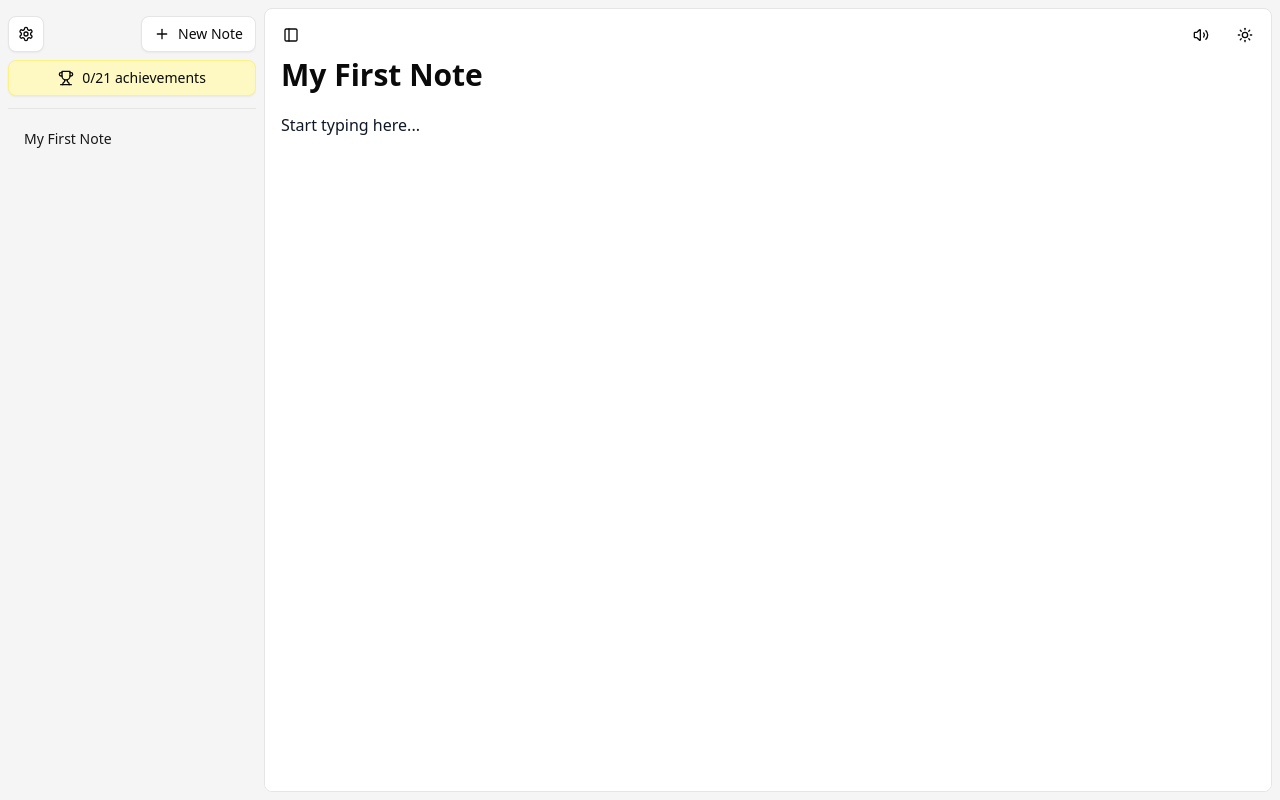
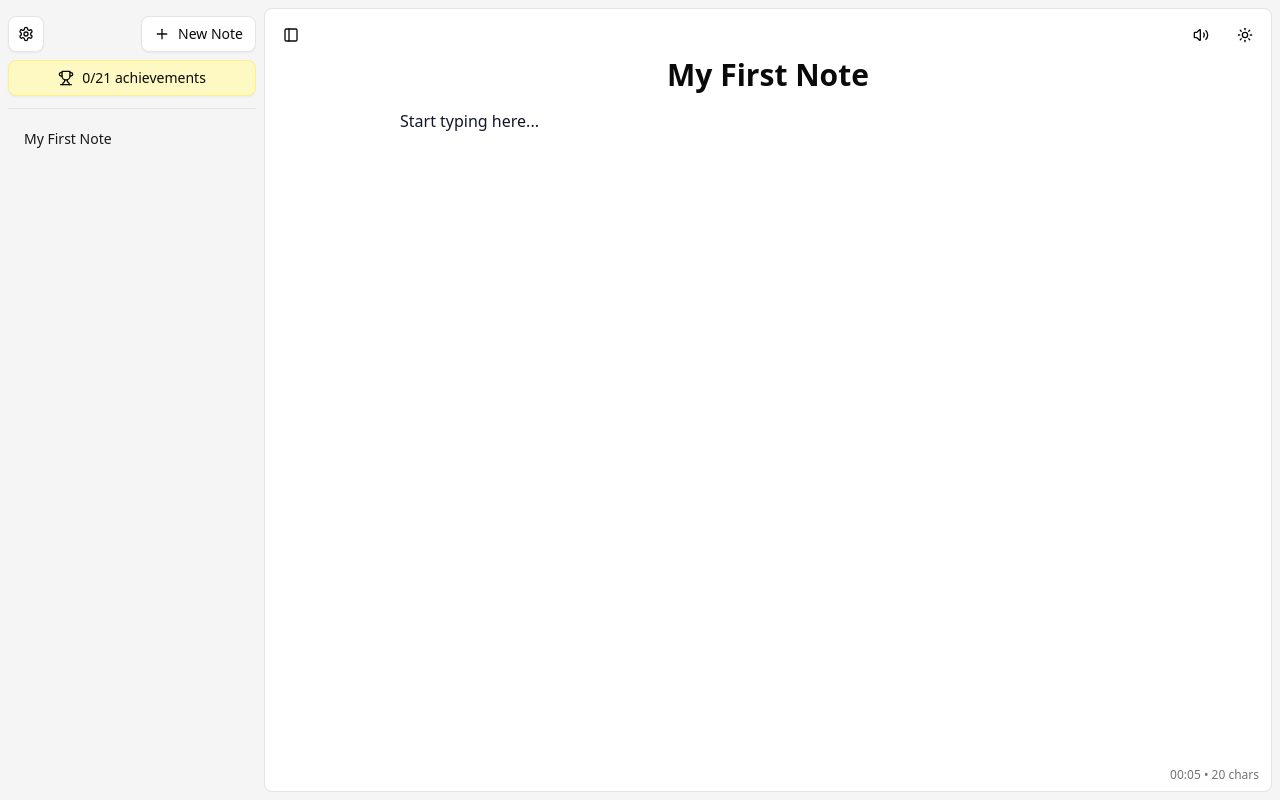
Before and after one commit to Ekimerton/clicky-notepad, a Next.js app: page / in a window 1280 px wide. Built offline with nearby package versions, Linux system fonts and the light colour scheme; no server answers.

Commit message:
Added timer and characters count

```diff
--- a/src/app/page.js
+++ b/src/app/page.js
@@ -14,10 +14,21 @@ import { MuteToggle } from "@/components/MuteToggle";
 export default function Home() {
   const { selectedNote, updateNote } = useNotes();
   const [mounted, setMounted] = useState(false);
+  const [elapsedTime, setElapsedTime] = useState(0);
 
   useEffect(() => {
     setMounted(true);
   }, []);
+
+  useEffect(() => {
+    if (mounted) {
+      const intervalId = setInterval(() => {
+        setElapsedTime((prevTime) => prevTime + 1);
+      }, 1000);
+
+      return () => clearInterval(intervalId);
+    }
+  }, [mounted]);
 
   const handleTitleChange = (event) => {
     if (selectedNote) {
@@ -32,13 +43,22 @@ export default function Home() {
     }
   };
 
+  const formatTime = (totalSeconds) => {
+    const minutes = Math.floor(totalSeconds / 60);
+    const seconds = totalSeconds % 60;
+    return `${String(minutes).padStart(2, "0")}:${String(seconds).padStart(
+      2,
+      "0"
+    )}`;
+  };
+
   if (!mounted) {
     return <div className="h-full w-full"></div>;
   }
 
   return (
     <div
-      className={`flex flex-col border border-neutral-200 dark:border-neutral-700 bg-white dark:bg-neutral-800 rounded-md h-full overflow-hidden ml-2`}
+      className={`relative flex flex-col border border-neutral-200 dark:border-neutral-700 bg-white dark:bg-neutral-800 rounded-md h-full overflow-hidden ml-2`}
     >
       <div className="flex-1 flex flex-col h-full">
         <div className="p-2 flex justify-between items-center">
@@ -64,7 +84,7 @@ export default function Home() {
               value={selectedNote.title}
               onChange={handleTitleChange}
               placeholder="Untitled Note"
-              className="text-3xl p-0 px-2 font-semibold dark:text-white border-none dark:bg-neutral-800 bg-transparent shadow-none outline-none w-full h-auto"
+              className="text-3xl p-0 px-2 font-semibold dark:text-white border-none dark:bg-neutral-800 bg-transparent shadow-none outline-none w-full h-auto text-center"
             />
           ) : (
             <h1 className="text-lg font-semibold dark:text-white text-neutral-400">
@@ -72,7 +92,7 @@ export default function Home() {
             </h1>
           )}
         </div>
-        <div className="flex-grow relative pt-3">
+        <div className="flex-grow relative pt-2 flex justify-center">
           {selectedNote ? (
             <ClickyTextarea
               value={selectedNote.content}
@@ -85,6 +105,9 @@ export default function Home() {
           )}
         </div>
       </div>
+      <div className="absolute bottom-2 right-3 text-xs text-neutral-500 dark:text-neutral-400">
+        {formatTime(elapsedTime)} • {selectedNote?.content?.length || 0} chars
+      </div>
     </div>
   );
 }
--- a/src/components/ClickyTextarea.js
+++ b/src/components/ClickyTextarea.js
@@ -8,7 +8,7 @@ const ClickyTextarea = ({ value, onChange }) => {
     <Textarea
       value={value}
       onChange={onChange}
-      className="w-full h-full resize-none focus:outline-none focus:ring-0 border-none p-4 pt-0"
+      className="w-full h-full resize-none focus:outline-none focus:ring-0 border-none p-4 pt-0 max-w-3xl mx-auto"
       placeholder="Start typing..."
     />
   );
```
